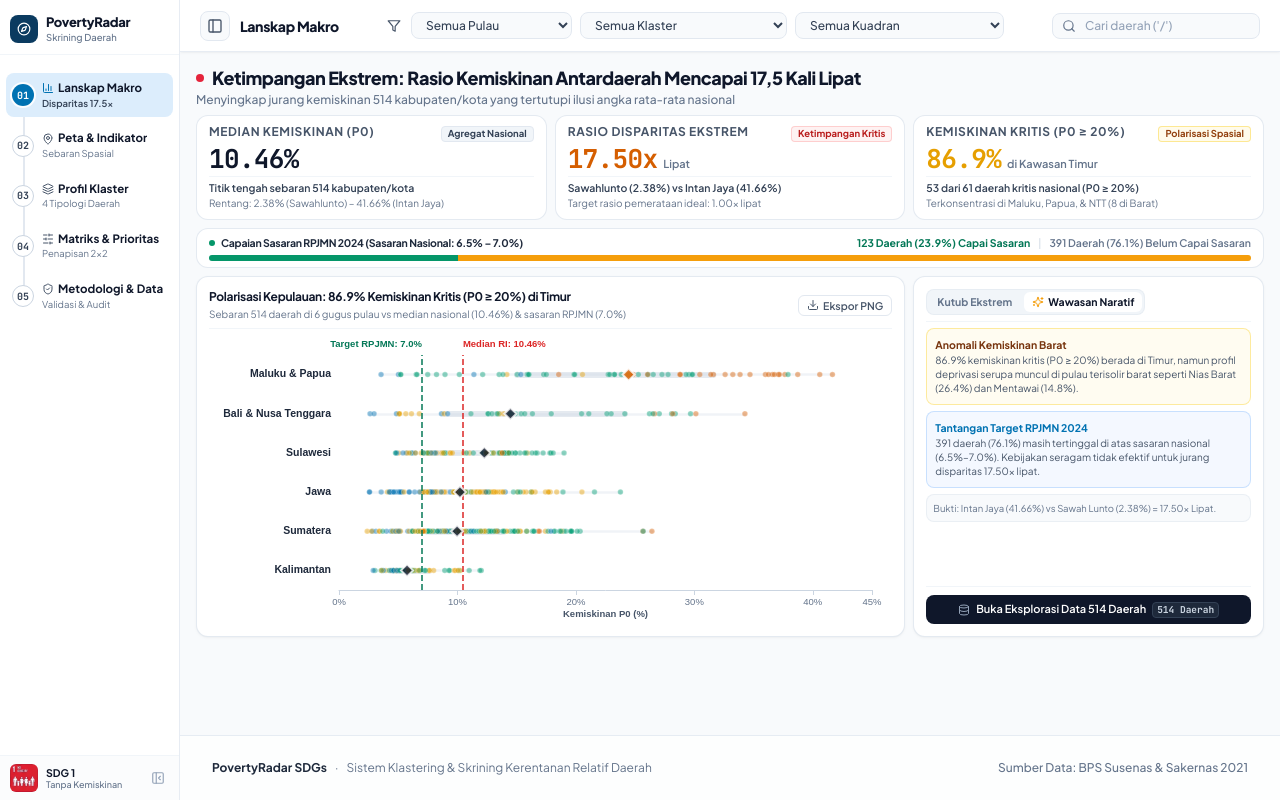
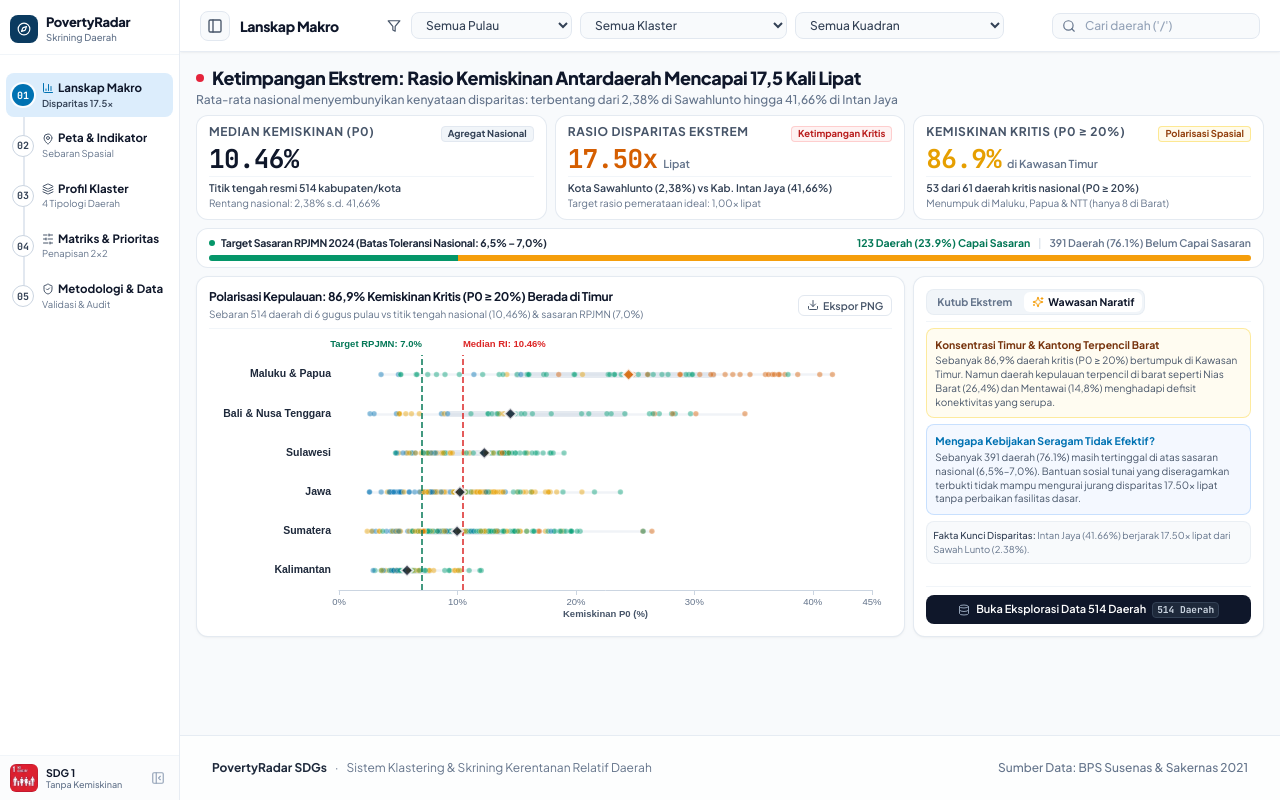
Before and after one commit to Arfiadi/poverty-radar, a React (Vite) app in the folder dashboard/: page / in a window 1280 px wide. Both pictures are taken after a click on the button "Wawasan Naratif". Built offline with nearby package versions, Linux system fonts and the light colour scheme.

Commit message:
feat(dashboard): enrich Page 1 storytelling narrative and polish plain-language copy

```diff
--- a/dashboard/src/components/charts/ArchipelagoStripPlot.tsx
+++ b/dashboard/src/components/charts/ArchipelagoStripPlot.tsx
@@ -212,12 +212,14 @@ export const ArchipelagoStripPlot: React.FC<StripPlotProps> = ({ districts }) =>
             formatter: (params: any) => {
               const d: District = params.data?.rawDistrict;
               if (!d) return '';
+              const cleanName = d.kab_kota.replace(/^(Kabupaten|Kota)\s+/i, '');
+              const fullName = `${d.tipe_wilayah.toLowerCase() === 'kabupaten' ? 'Kab.' : 'Kota'} ${cleanName}`;
               return `
-                <div style="font-weight: 700;">${d.tipe_wilayah} ${d.kab_kota}</div>
-                <div style="color: #64748B; font-size: 11px;">${d.provinsi} · ${d.region_pulau}</div>
+                <div style="font-weight: 700; color: #0F172A;">${fullName}</div>
+                <div style="color: #64748B; font-size: 11px;">${d.provinsi} · Gugus ${d.region_pulau}</div>
                 <div style="border-top: 1px solid #F1F5F9; margin-top: 4px; padding-top: 4px; font-size: 11px;">
                   <div>Kemiskinan P0: <strong style="color: #D55E00;">${d.poverty_rate_p0.toFixed(2)}%</strong></div>
-                  <div>Klaster: <strong style="color: ${CLUSTER_COLORS[d.cluster_id]};">${d.cluster_name.split(':')[0]}</strong></div>
+                  <div style="margin-top: 2px;">Tipologi: <strong style="color: ${CLUSTER_COLORS[d.cluster_id]};">${d.cluster_name.split(':')[0]}</strong></div>
                 </div>
               `;
             }
@@ -316,12 +318,12 @@ export const ArchipelagoStripPlot: React.FC<StripPlotProps> = ({ districts }) =>
           <h3 className="text-xs font-bold text-slate-900 tracking-tight">
             {districts.length < 514
               ? `Polarisasi Kepulauan: Sebaran ${districts.length} Daerah Terfilter`
-              : "Polarisasi Kepulauan: 86.9% Kemiskinan Kritis (P0 ≥ 20%) di Timur"}
+              : "Polarisasi Kepulauan: 86,9% Kemiskinan Kritis (P0 ≥ 20%) Berada di Timur"}
           </h3>
           <p className="text-[10px] text-slate-500 mt-0.5">
             {districts.length < 514
-              ? `Sebaran ${districts.length} daerah vs median nasional (10.46%) & sasaran RPJMN (7.0%)`
-              : "Sebaran 514 daerah di 6 gugus pulau vs median nasional (10.46%) & sasaran RPJMN (7.0%)"}
+              ? `Sebaran ${districts.length} daerah vs titik tengah nasional (10,46%) & sasaran RPJMN (7,0%)`
+              : "Sebaran 514 daerah di 6 gugus pulau vs titik tengah nasional (10,46%) & sasaran RPJMN (7,0%)"}
           </p>
         </div>
 
--- a/dashboard/src/pages/01_PovertyLandscape.tsx
+++ b/dashboard/src/pages/01_PovertyLandscape.tsx
@@ -100,7 +100,7 @@ export const PovertyLandscape: React.FC<PageProps> = ({ districts, benchmarks })
             <span>Ketimpangan Ekstrem: Rasio Kemiskinan Antardaerah Mencapai {nationalDisparityRatio.toFixed(1).replace('.', ',')} Kali Lipat</span>
           </h2>
           <p className="text-xs text-slate-500 font-medium leading-tight">
-            Menyingkap jurang kemiskinan 514 kabupaten/kota yang tertutupi ilusi angka rata-rata nasional
+            Rata-rata nasional menyembunyikan kenyataan disparitas: terbentang dari 2,38% di Sawahlunto hingga 41,66% di Intan Jaya
           </p>
         </div>
       </div>
@@ -112,13 +112,13 @@ export const PovertyLandscape: React.FC<PageProps> = ({ districts, benchmarks })
           value={formatPercent(isFilterActive ? dynamicMedianP0 : nationalMedianP0)}
           benchmarkText={
             isFilterActive
-              ? `Baseline RI: ${formatPercent(nationalMedianP0)}`
-              : "Titik tengah sebaran 514 kabupaten/kota"
+              ? `Baseline Nasional: ${formatPercent(nationalMedianP0)}`
+              : "Titik tengah resmi 514 kabupaten/kota"
           }
           contextText={
             isFilterActive && minDistrict && maxDistrict
-              ? `Rentang: ${minDistrict.poverty_rate_p0.toFixed(1)}% s.d. ${maxDistrict.poverty_rate_p0.toFixed(1)}%`
-              : "Rentang: 2.38% (Sawahlunto) – 41.66% (Intan Jaya)"
+              ? `Rentang wilayah: ${minDistrict.poverty_rate_p0.toFixed(2)}% s.d. ${maxDistrict.poverty_rate_p0.toFixed(2)}%`
+              : "Rentang nasional: 2,38% s.d. 41,66%"
           }
           badge={{
             text: isFilterActive ? `${districts.length} Daerah Terpilih` : "Agregat Nasional",
@@ -133,12 +133,12 @@ export const PovertyLandscape: React.FC<PageProps> = ({ districts, benchmarks })
           benchmarkText={
             isFilterActive && minDistrict && maxDistrict
               ? `${minDistrict.kab_kota.replace(/^(Kabupaten|Kota)\s+/, '')} vs ${maxDistrict.kab_kota.replace(/^(Kabupaten|Kota)\s+/, '')}`
-              : "Sawahlunto (2.38%) vs Intan Jaya (41.66%)"
+              : "Kota Sawahlunto (2,38%) vs Kab. Intan Jaya (41,66%)"
           }
           contextText={
             isFilterActive
               ? `Disparitas nasional: ${nationalDisparityRatio.toFixed(2)}x lipat`
-              : "Target rasio pemerataan ideal: 1.00x lipat"
+              : "Target rasio pemerataan ideal: 1,00x lipat"
           }
           badge={{
             text: isFilterActive
@@ -163,15 +163,15 @@ export const PovertyLandscape: React.FC<PageProps> = ({ districts, benchmarks })
           unit={isFilterActive ? `(${acutePct.toFixed(1)}%)` : "di Kawasan Timur"}
           benchmarkText={
             isFilterActive
-              ? `Nasional: ${totalAcute} daerah kritis (P0 ≥ 20%)`
-              : `${easternAcuteCount} dari ${totalAcute} daerah kritis nasional (P0 ≥ 20%)`
+              ? `Nasional: ${totalAcute} daerah berkemiskinan kritis (P0 ≥ 20%)`
+              : `53 dari 61 daerah kritis nasional (P0 ≥ 20%)`
           }
           contextText={
             isFilterActive
               ? (acuteCount > 0
                   ? `${acuteCount} daerah berangka P0 ≥ 20%`
                   : "Nol daerah terpilih P0 ≥ 20%")
-              : "Terkonsentrasi di Maluku, Papua, & NTT (8 di Barat)"
+              : "Menumpuk di Maluku, Papua & NTT (hanya 8 di Barat)"
           }
           badge={{
             text: isFilterActive
@@ -197,7 +197,7 @@ export const PovertyLandscape: React.FC<PageProps> = ({ districts, benchmarks })
             <span className="text-[10.5px] font-bold text-slate-800 tracking-tight">
               {isFilterActive
                 ? `Capaian Sasaran RPJMN 2024 — Wilayah Terpilih (${districts.length} Daerah)`
-                : "Capaian Sasaran RPJMN 2024 (Sasaran Nasional: 6.5% – 7.0%)"}
+                : "Target Sasaran RPJMN 2024 (Batas Toleransi Nasional: 6,5% – 7,0%)"}
             </span>
           </div>
           <div className="flex items-center space-x-2 text-[10.5px]">
@@ -367,24 +367,25 @@ export const PovertyLandscape: React.FC<PageProps> = ({ districts, benchmarks })
               {activeTab === 'insights' && (
                 <div className="space-y-1.5 text-[10.5px]">
                   <div className="p-2 rounded-lg bg-amber-50/70 border border-amber-200/80 text-slate-700">
-                    <span className="font-bold text-amber-900 block mb-0.5 text-[10.5px]">Anomali Kemiskinan Barat</span>
+                    <span className="font-bold text-amber-900 block mb-0.5 text-[10.5px]">Konsentrasi Timur &amp; Kantong Terpencil Barat</span>
                     <p className="leading-snug text-slate-600 text-[10px]">
                       {isFilterActive
                         ? `Pada seleksi wilayah ini terdapat ${acuteCount} daerah berkategori kemiskinan kritis (P0 ≥ 20.0%).`
-                        : "86.9% kemiskinan kritis (P0 ≥ 20%) berada di Timur, namun profil deprivasi serupa muncul di pulau terisolir barat seperti Nias Barat (26.4%) dan Mentawai (14.8%)."}
+                        : "Sebanyak 86,9% daerah kritis (P0 ≥ 20%) bertumpuk di Kawasan Timur. Namun daerah kepulauan terpencil di barat seperti Nias Barat (26,4%) dan Mentawai (14,8%) menghadapi defisit konektivitas yang serupa."}
                     </p>
                   </div>
 
                   <div className="p-2 rounded-lg bg-blue-50/70 border border-blue-200/80 text-slate-700">
-                    <span className="font-bold text-okabe-blue block mb-0.5 text-[10.5px]">Tantangan Target RPJMN 2024</span>
+                    <span className="font-bold text-okabe-blue block mb-0.5 text-[10.5px]">Mengapa Kebijakan Seragam Tidak Efektif?</span>
                     <p className="leading-snug text-slate-600 text-[10px]">
-                      {aboveRpjmnCount} daerah ({aboveRpjmnPct.toFixed(1)}%) masih tertinggal di atas sasaran nasional (6.5%–7.0%). Kebijakan seragam tidak efektif untuk jurang disparitas {(isFilterActive ? dynamicDisparityRatio : nationalDisparityRatio).toFixed(2)}x lipat.
+                      Sebanyak {aboveRpjmnCount} daerah ({aboveRpjmnPct.toFixed(1)}%) masih tertinggal di atas sasaran nasional (6,5%–7,0%). Bantuan sosial tunai yang diseragamkan terbukti tidak mampu mengurai jurang disparitas {(isFilterActive ? dynamicDisparityRatio : nationalDisparityRatio).toFixed(2)}x lipat tanpa perbaikan fasilitas dasar.
                     </p>
                   </div>
 
                   <div className="p-1.5 rounded-lg bg-slate-50 border border-slate-200/60 text-slate-500 text-[9.5px]">
+                    <span className="font-medium text-slate-700">Fakta Kunci Disparitas: </span>
                     <span>
-                      Bukti: {minDistrict && maxDistrict ? `${maxDistrict.kab_kota.replace(/^(Kabupaten|Kota)\s+/, '')} (${maxDistrict.poverty_rate_p0.toFixed(2)}%) vs ${minDistrict.kab_kota.replace(/^(Kabupaten|Kota)\s+/, '')} (${minDistrict.poverty_rate_p0.toFixed(2)}%) = ${dynamicDisparityRatio.toFixed(2)}x Lipat.` : `Intan Jaya (41.66%) vs Kota Sawahlunto (2.38%) = 17.50x Lipat.`}
+                      {minDistrict && maxDistrict ? `${maxDistrict.kab_kota.replace(/^(Kabupaten|Kota)\s+/, '')} (${maxDistrict.poverty_rate_p0.toFixed(2)}%) berjarak ${dynamicDisparityRatio.toFixed(2)}x lipat dari ${minDistrict.kab_kota.replace(/^(Kabupaten|Kota)\s+/, '')} (${minDistrict.poverty_rate_p0.toFixed(2)}%).` : `Kab. Intan Jaya (41,66%) berjarak 17,50x lipat dari Kota Sawahlunto (2,38%).`}
                     </span>
                   </div>
                 </div>
```
